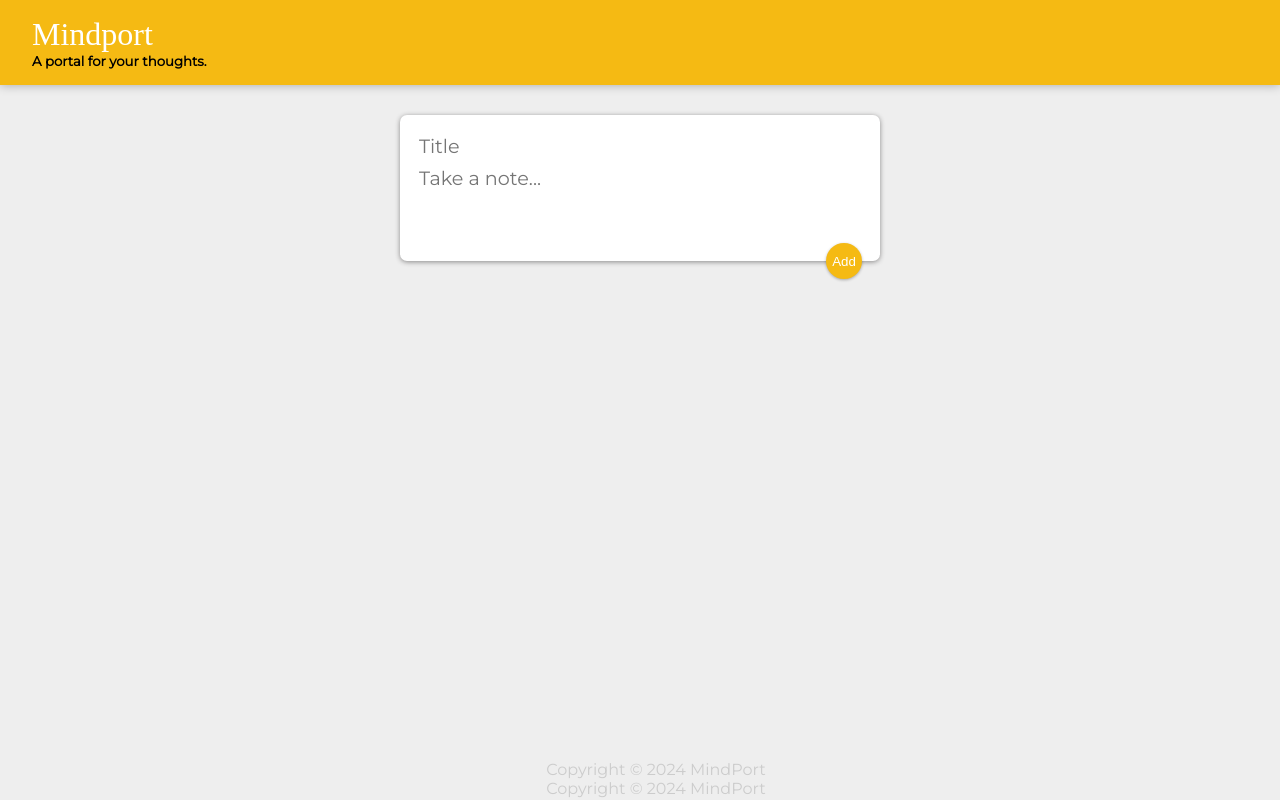
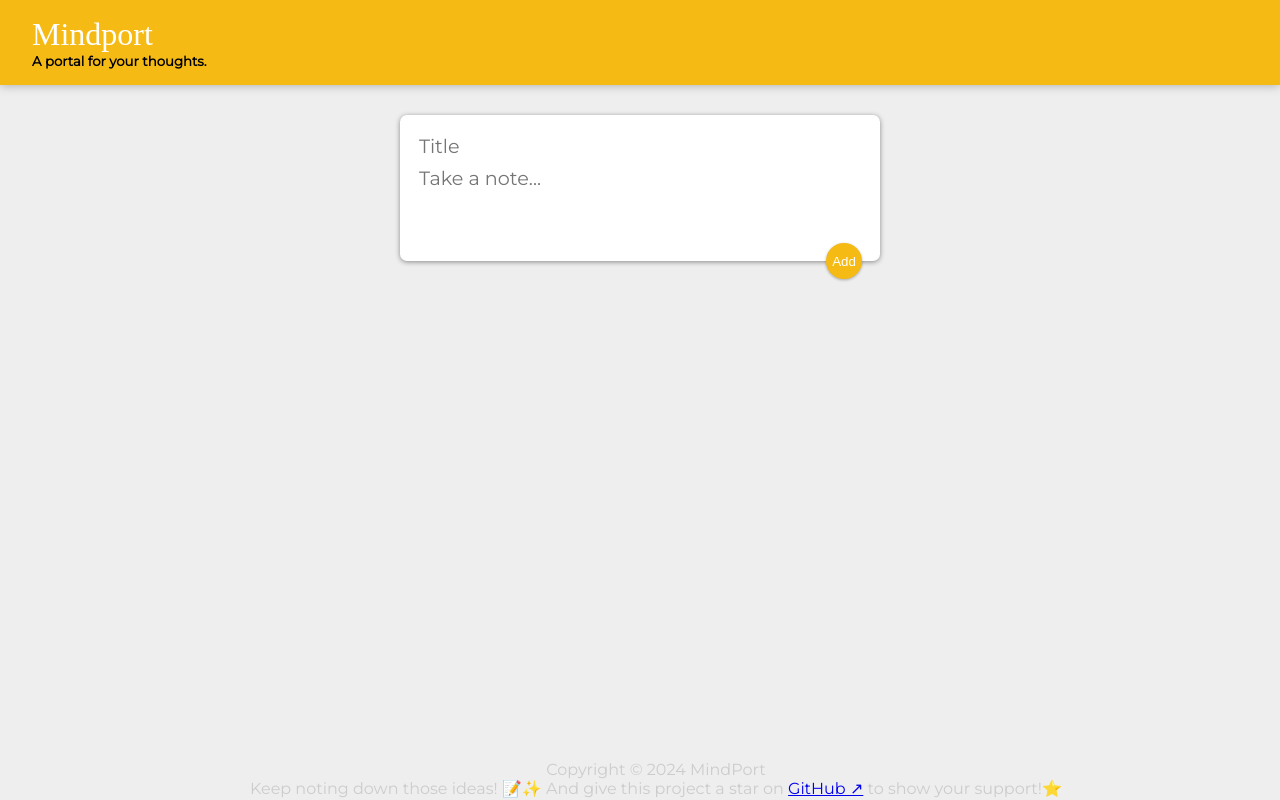
Before and after one commit to harshilshrma/Mindport, a React (Create React App) app: page / in a window 1280 px wide. Built offline with nearby package versions, Linux system fonts and the light colour scheme; a web font is replaced by a local one.

Commit message:
modified:   src/components/Footer.jsx

```diff
--- a/src/components/Footer.jsx
+++ b/src/components/Footer.jsx
@@ -10,7 +10,7 @@ function Footer() {
                 Copyright &copy; {year} MindPort
             </p>
             <p>
-                Copyright &copy; {year} MindPort
+            Keep noting down those ideas! 📝✨ And give this project a star on <a href="https://github.com/harshilshrma/Mindport" target="_blank" rel="noopener noreferrer">GitHub ↗</a> to show your support!⭐️
             </p>
         </footer>
     )
```
